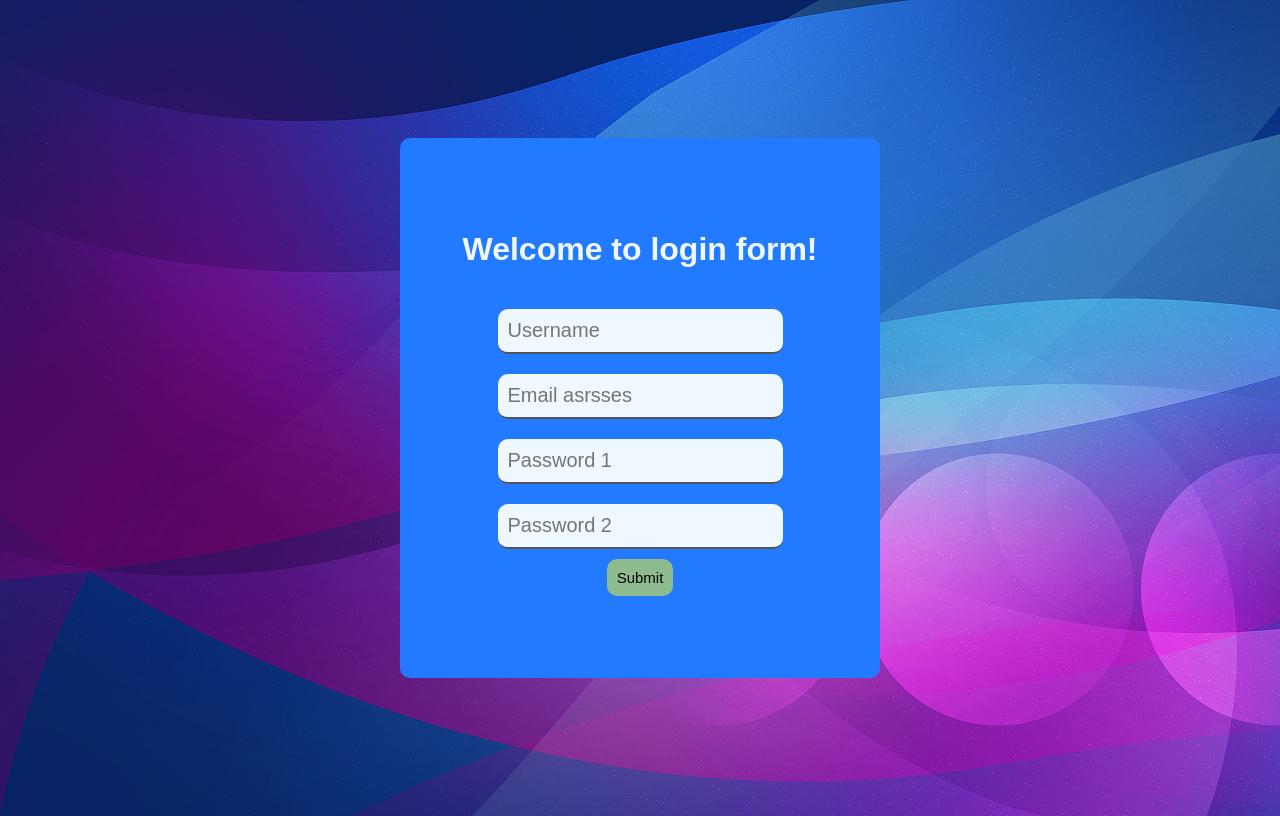
After one commit to aliasgharfathikhah/Messenger-Rex, a Django app: template mfp/message/templates/html/signup.html in a window 1280 px wide. The commit adds this page. Run offline with Django 5.2, Linux system fonts and the light colour scheme; the template is opened without the code that fills it, so the values that code supplies are empty.

Commit message:
fix front

```diff
--- /dev/null
+++ b/mfp/message/static/css/styles-login.css
@@ -0,0 +1,62 @@
+body{
+    background-color: rgb(127, 240, 255);
+    text-align: center;
+    font: icon;
+    display: flex;
+    justify-content: center;
+    height: 100vh;
+    align-items: center;
+    background-image: url('../image/22\ \(18\).jpg');
+}
+
+.form{
+    display: flex;
+    flex-wrap: nowrap;
+    justify-content: center;
+    width: 100%;
+}
+
+.left{
+    width: 30%;
+    color: aliceblue;
+    height: 55vh;
+    background-color: rgb(33, 122, 255);
+    padding: 50px;
+    display: flex;
+    justify-content: center;
+    align-items: center;
+    flex-direction: column;
+    border-radius: 10px;
+}
+
+
+.inputs{
+    border-top: none;
+    border-left: none;
+    border-right: none;
+    display: block;
+    background-color: aliceblue;
+    color: black;
+    border-color: black;
+    font-size: 20px;
+    margin-top: 20px;
+    padding: 10px;
+    outline: none;
+    border-radius: 10px;
+}
+
+.btn{
+    border-radius: 10px;
+    border: none;
+    background-color: darkseagreen;
+    /* width: 100px;
+    height: 40px; */
+    font-size: 15px;
+    padding: 10px;
+    margin: 10px;
+}
+
+.btn:hover{
+    transition: all .4s;
+    background-color: aquamarine;
+}
--- a/mfp/message/templates/html/send_message.html
+++ b/mfp/message/templates/html/send_message.html
@@ -3,7 +3,7 @@
 <head>
     {% load static %}
     <link rel="stylesheet" type="text/css" href="{% static 'css/style.css' %}">
-    <title>ارسال پیام</title>
+    <title></title>
 </head>
 <body>
     <div class="messages">
@@ -23,7 +23,7 @@
     <form method="POST">
         {% csrf_token %}
         <textarea id="text" name="text" rows="4" cols="50" placeholder="Send a message to {{ username }}"></textarea><br>
-        <input type="submit" value="(☞ﾟヮﾟ)☞ Send">
+        <input type="submit" value="🚀">
     </form>
 
     <script>
--- /dev/null
+++ b/mfp/message/templates/html/signup.html
@@ -0,0 +1,25 @@
+<!DOCTYPE html>
+<html lang="en">
+
+<head>
+    <meta charset="UTF-8">
+    <meta name="viewport" content="width=device-width, initial-scale=1.0">
+    <title>Rex|signup</title>
+    {% load static %}
+    <link rel="stylesheet" type="text/css" href="{% static 'css/styles-login.css' %}">
+</head>
+
+<body>
+    <div class="form">
+        <div class="left">
+            <h1>Welcome to login form!</h1>
+            <input type="text" class="inputs" placeholder="Username">
+            <input type="text" class="inputs" placeholder="Email asrsses">
+            <input type="password" class="inputs" placeholder="Password 1">
+            <input type="password" class="inputs" placeholder="Password 2">
+            <button class="btn">Submit</button>
+        </div>
+    </div>
+</body>
+
+</html>
```
Also changed, not shown: mfp/message/static/css/style.css (+21 -5 lines), mfp/message/static/css/stylefromhome.css (added, +57 -0 lines), mfp/message/templates/html/home.html (added, +20 -0 lines), mfp/message/templates/html/login.html (added, +23 -0 lines), mfp/message/static/image/22 (18).jpg (added), 1 other file.
